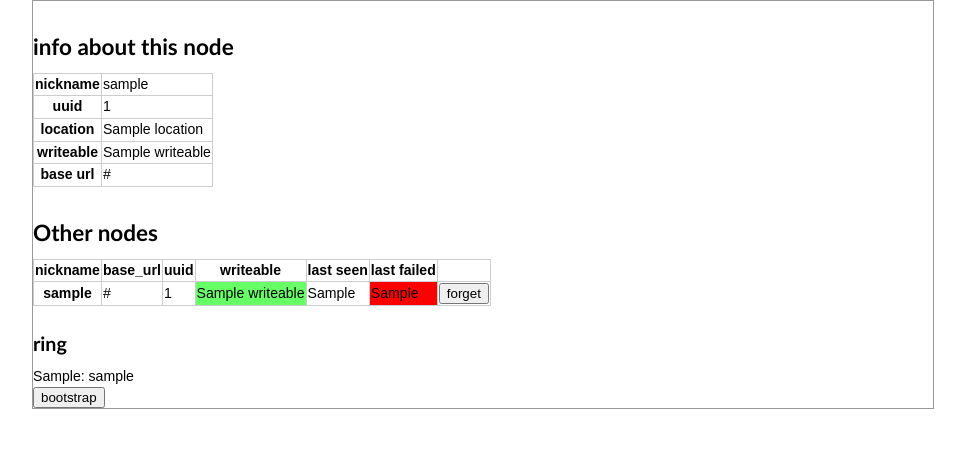
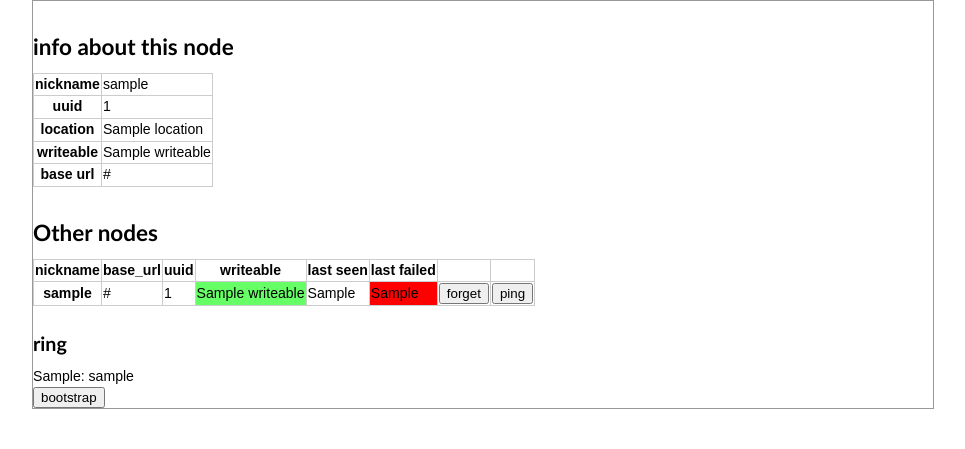
Before and after one commit to thraxil/apomixis, a Django app: template templates/main/status.html in a window 1280 px wide. Shown: the top 449 px of the page, without its empty margins (157-1122 px from the left). Run offline with Django 3.2, Linux system fonts and the light colour scheme; the template is opened without the code that fills it: most values are stand-ins (such as "Sample title", 1, 10 or a date in 2020); some libraries are stand-ins or nearby versions.

Commit message:
force ping a node

```diff
--- a/main/views.py
+++ b/main/views.py
@@ -191,6 +191,12 @@ def forget_node(request,node_id):
     node = get_object_or_404(Node,id=node_id)
     node.delete()
     return HttpResponseRedirect("/status/")
+
+def ping_node(request,node_id):
+    node = get_object_or_404(Node,id=node_id)
+    tasks.ping_node.delay(node.id)
+    return HttpResponseRedirect("/status/")
+
 
 def bootstrap(request):
     """ announce ourselves to all the nodes in the cluster config to get things started """
--- a/templates/main/status.html
+++ b/templates/main/status.html
@@ -29,6 +29,7 @@
 <th>last seen</th>
 <th>last failed</th>
 <th></th>
+<th></th>
 </tr>
 {% for node in nodes %}
 <tr>
@@ -54,6 +55,12 @@ style="background-color: red"
 <form action="/forget/{{node.id}}/"
       method="post"><input type="submit" value="forget" /></form>
 </td>
+
+<td>
+<form action="/ping/{{node.id}}/"
+      method="post"><input type="submit" value="ping" /></form>
+</td>
+
 </tr>
 {% endfor %}
 </table>
--- a/urls.py
+++ b/urls.py
@@ -9,6 +9,7 @@ urlpatterns = patterns('',
                        (r'^announce/$','main.views.announce'),
                        (r'^status/$','main.views.status'),
                        (r'^forget/(?P<node_id>\d+)/$','main.views.forget_node'),
+                       (r'^ping/(?P<node_id>\d+)/$','main.views.ping_node'),
                        (r'^bootstrap/$','main.views.bootstrap'),
                        (r'^stash/$','main.views.stash'),
                        (r'^retrieve/(?P<sha>\w+)/(?P<size>\w+)/(?P<ext>\w{,4})/$','main.views.retrieve'),
```
